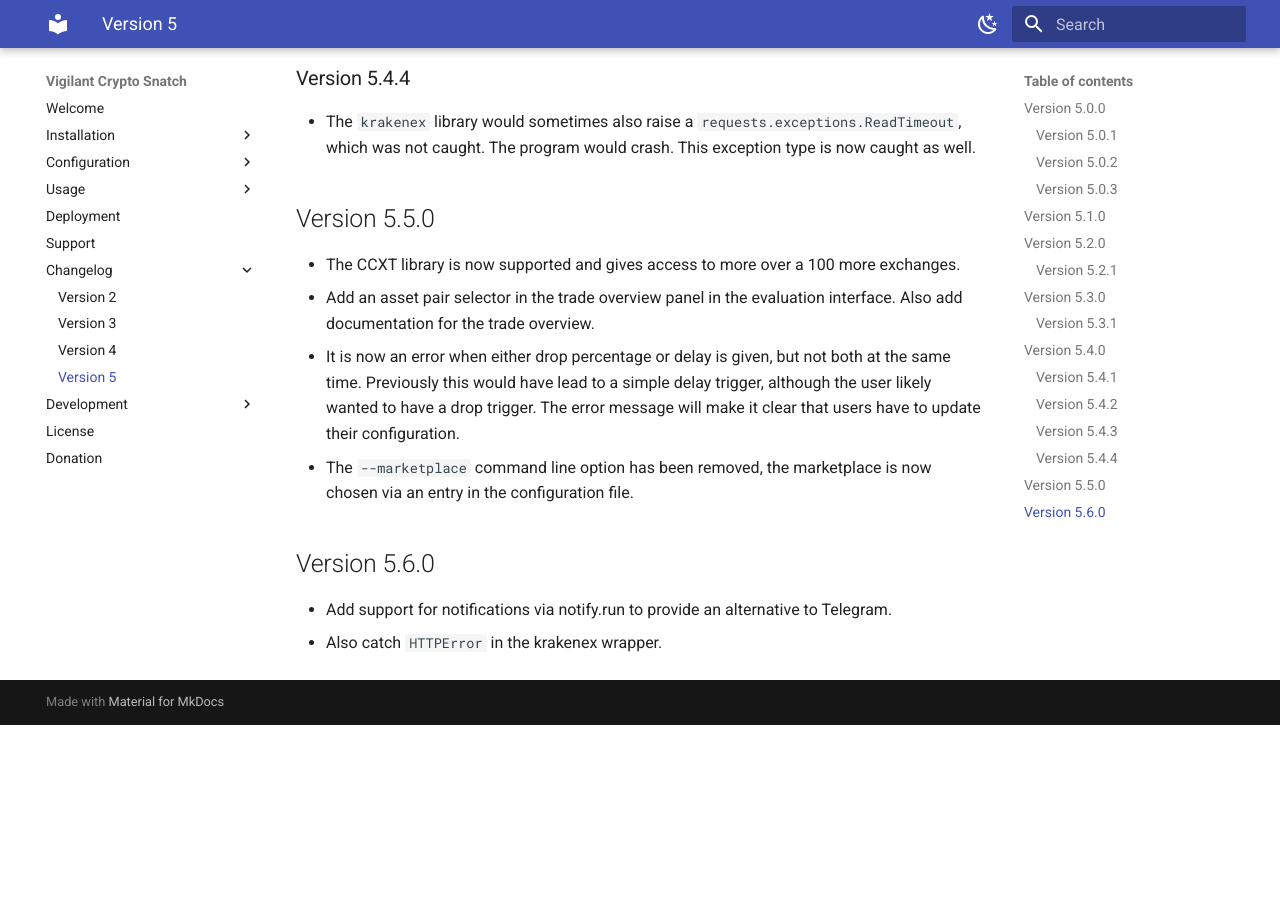
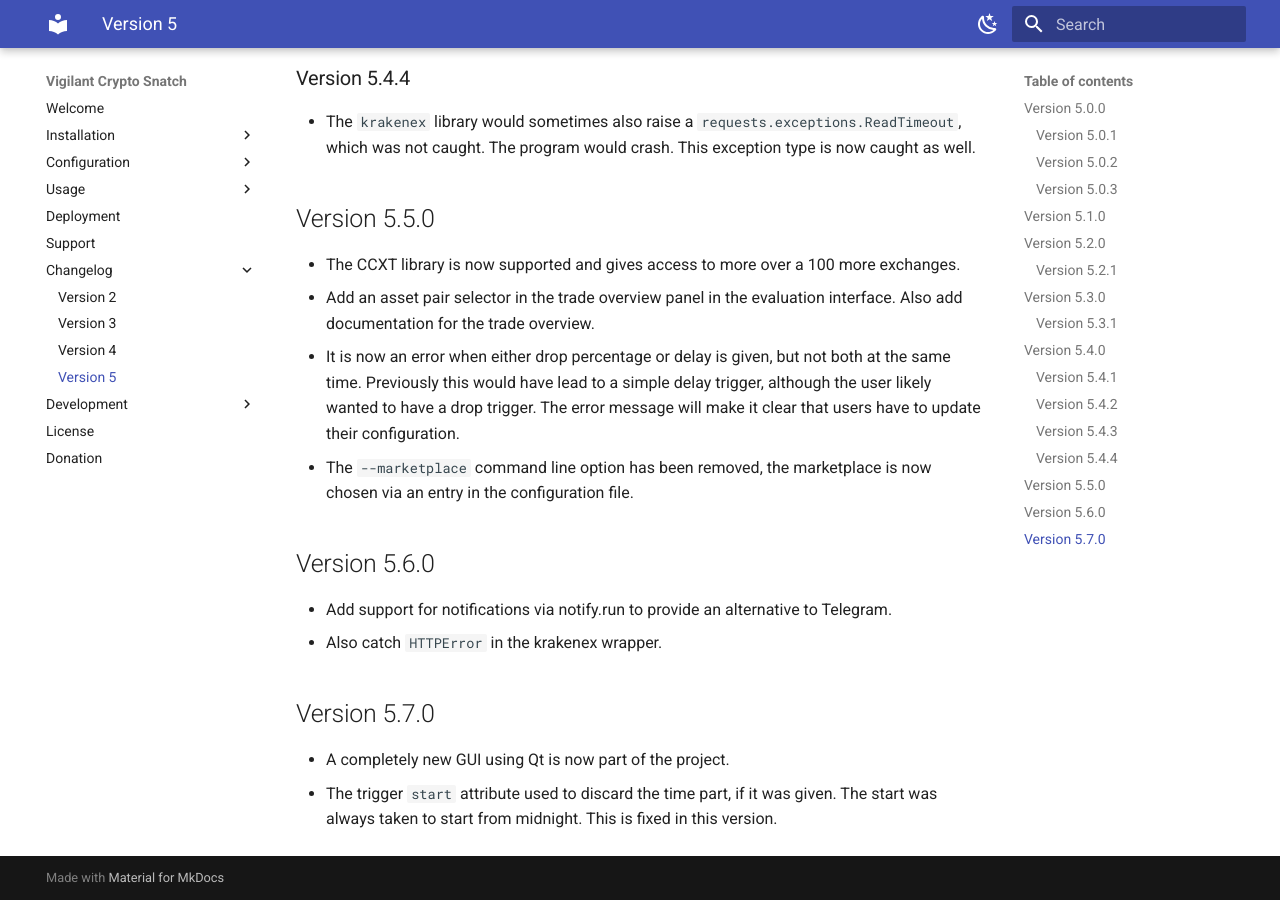
Before and after one commit to martin-ueding/vigilant-crypto-snatch, an MkDocs documentation site: the page built from docs/changelog/version-5.md, in a window 1280 px wide and 900 px high, scrolled down 2507 px. Built offline with MkDocs 1.6.1 and Material for MkDocs 9.7.7, drawn with Linux system fonts in a browser that asks for light colours; before the commit the page ends 3232 px from its top, so only the background shows below that.

Commit message:
Add docs for GUI

```diff
--- a/docs/changelog/version-5.md
+++ b/docs/changelog/version-5.md
@@ -88,3 +88,8 @@
 
 - Add support for notifications via notify.run to provide an alternative to Telegram.
 - Also catch `HTTPError` in the krakenex wrapper.
+
+## Version 5.7.0
+
+- A completely new GUI using Qt is now part of the project.
+- The trigger `start` attribute used to discard the time part, if it was given. The start was always taken to start from midnight. This is fixed in this version.
--- a/mkdocs.yml
+++ b/mkdocs.yml
@@ -33,6 +33,7 @@ nav:
     - usage/general.md
     - usage/test-drive.md
     - usage/watch.md
+    - usage/gui.md
     - usage/evaluate.md
   - deployment.md
   - support.md
```
Also changed, not shown: docs/configuration/general.md (+1 -1 lines), docs/usage/gui.md (added, +13 -0 lines), docs/usage/gui-configuration.png (added), docs/usage/gui-status.png (added).
